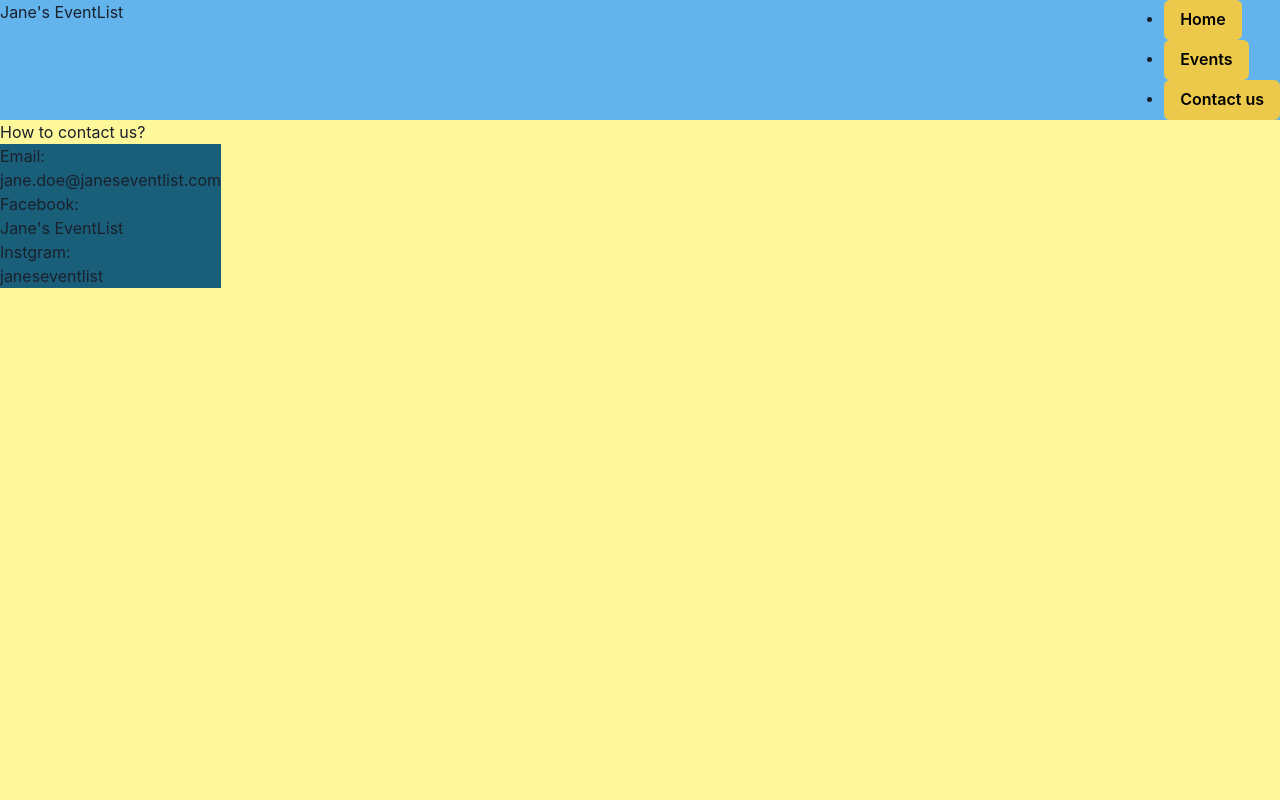
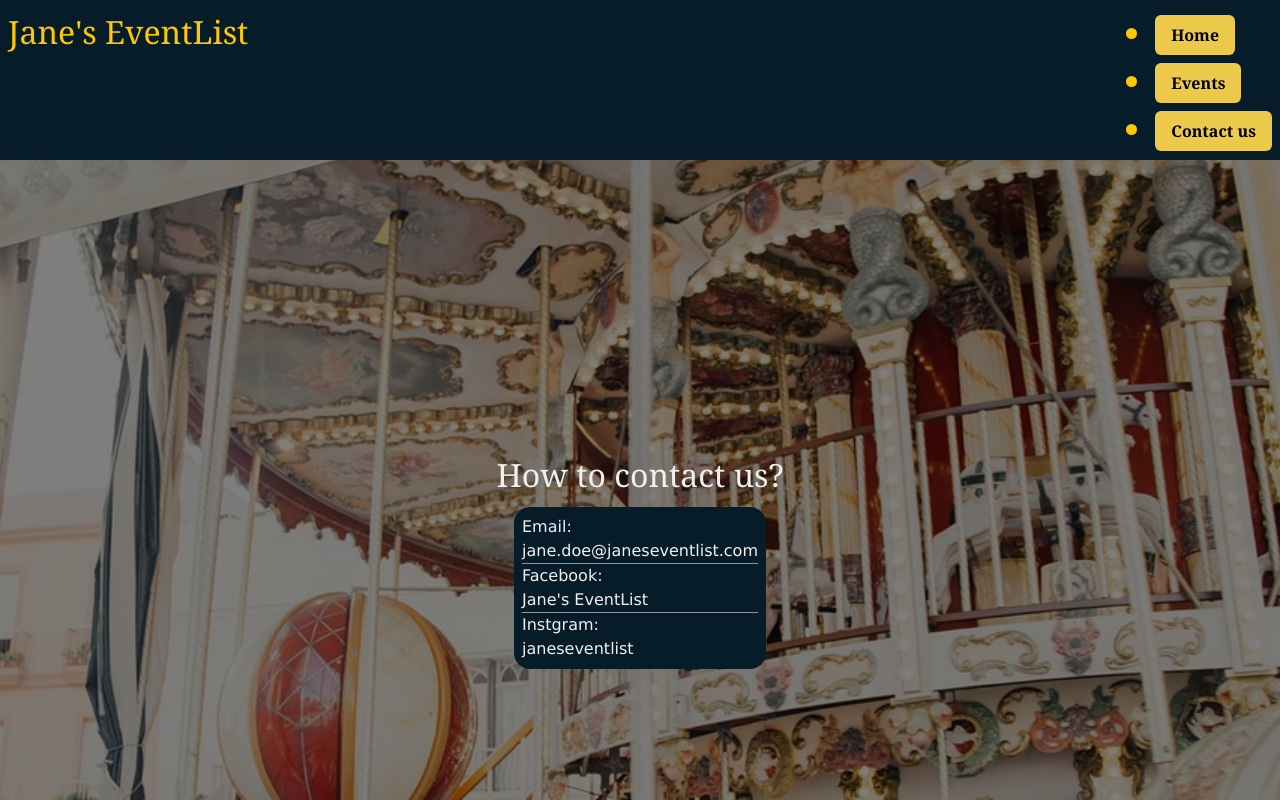
Before and after one commit to codeWithLydia/react-final-project, a React (Vite) app: page /contact in a window 1280 px wide. Shown: the top 800 px of the page. Built offline with nearby package versions, Linux system fonts and the light colour scheme; no server answers.

Commit message:
Add files via upload
alle functionaliteit getest, dit werkt. begonnen met de opmaak en styling

```diff
--- a/src/components/Footer.jsx
+++ b/src/components/Footer.jsx
@@ -3,7 +3,7 @@ import { Flex, Text } from "@chakra-ui/react";
 
 export const Footer = () => {
   return (
-    <Flex bgColor="blue.300">
+    <Flex className="footer">
       <Text>©2024 Jane Doe</Text>
     </Flex>
   );
--- a/src/components/Header.jsx
+++ b/src/components/Header.jsx
@@ -5,7 +5,7 @@ import { HamburgerNavigation } from "./ui/HamburgerNavigation";
 
 export const Header = () => {
   return (
-    <Flex bgColor="blue.300" justifyContent="space-between">
+    <Flex className="header">
       <Text>Jane&apos;s EventList</Text>
       <Show below="md">
         <HamburgerNavigation />
--- a/src/components/ui/EditEventButton.jsx
+++ b/src/components/ui/EditEventButton.jsx
@@ -21,7 +21,7 @@ import {
 } from "@chakra-ui/react";
 import { CheckIcon, CloseIcon, EditIcon } from "@chakra-ui/icons";
 
-export const EditEventButton = ({ defaultValues, onSave, eventId }) => {
+export const EditEventButton = ({ defaultValues, onSave, onFail, eventId }) => {
   const [localValues, setLocalValues] = useState(defaultValues);
   const { isOpen, onOpen, onClose } = useDisclosure();
 
@@ -47,6 +47,7 @@ export const EditEventButton = ({ defaultValues, onSave, eventId }) => {
       onClose();
     } catch (error) {
       console.error("Something went wrong:", error);
+      onFail();
     }
   };
 
@@ -74,12 +75,6 @@ export const EditEventButton = ({ defaultValues, onSave, eventId }) => {
     <Box>
       {/* Preview mode shows the content and the Edit button */}
       <Box textAlign="center">
-        {/*<Box>
-          <h2>{localValues.title}</h2>
-          <p>{localValues.description}</p>
-          <p>Start Time: {new Date(localValues.startTime).toLocaleString()}</p>
-          <p>End Time: {new Date(localValues.endTime).toLocaleString()}</p>
-        </Box>*/}
         <IconButton
           size="sm"
           icon={<EditIcon />}
--- /dev/null
+++ b/src/components/ui/FailMessage.jsx
@@ -0,0 +1,35 @@
+import React, { useEffect } from "react";
+import { Box, Text } from "@chakra-ui/react";
+
+export const FailMessage = ({
+  message,
+  showFail,
+  setShowFail,
+  duration = 5000,
+}) => {
+  useEffect(() => {
+    if (showFail) {
+      const timer = setTimeout(() => {
+        setShowFail(false);
+      }, duration);
+
+      return () => clearTimeout(timer);
+    }
+  }, [showFail, setShowFail, duration]);
+
+  return (
+    <>
+      {showFail && (
+        <Box
+          bg="red.500"
+          color="white"
+          p={4}
+          borderRadius="md"
+          textAlign="center"
+        >
+          <Text>{message}</Text>
+        </Box>
+      )}
+    </>
+  );
+};
--- a/src/components/ui/HamburgerNavigation.jsx
+++ b/src/components/ui/HamburgerNavigation.jsx
@@ -1,32 +1,40 @@
 import React from "react";
 import { HamburgerIcon } from "@chakra-ui/icons";
-import {
-  IconButton,
-  Menu,
-  MenuList,
-  MenuButton,
-  MenuItem,
-} from "@chakra-ui/react";
+import { Menu, MenuList, MenuButton, MenuItem } from "@chakra-ui/react";
 import { Link } from "react-router-dom";
 
 export const HamburgerNavigation = () => {
   return (
     <Menu>
       <MenuButton
-        as={IconButton}
-        aria-label="Options"
-        icon={<HamburgerIcon />}
-        variant="outline"
-      />
+        px={2.5}
+        py={1.25}
+        transition="all 0.2s"
+        borderRadius="md"
+        borderWidth="1px"
+        bg="#f0f0f0"
+        _hover={{ bg: "gray.400" }}
+        _expanded={{ bg: "blue.200" }}
+        _focus={{ boxShadow: "outline" }}
+      >
+        <HamburgerIcon />
+      </MenuButton>
+
       <MenuList>
         <MenuItem>
-          <Link to="/">Home</Link>
+          <Link to="/" className="menu-link">
+            Home
+          </Link>
         </MenuItem>
         <MenuItem>
-          <Link to="/eventspage">Events</Link>
+          <Link to="/eventspage" className="menu-link">
+            Events
+          </Link>
         </MenuItem>
         <MenuItem>
-          <Link to="/contact">Contact us</Link>
+          <Link to="/contact" className="menu-link">
+            Contact us
+          </Link>
         </MenuItem>
       </MenuList>
     </Menu>
--- /dev/null
+++ b/src/components/ui/SuccessMessage.jsx
@@ -0,0 +1,35 @@
+import React, { useEffect } from "react";
+import { Box, Text } from "@chakra-ui/react";
+
+export const SuccessMessage = ({
+  message,
+  showSuccess,
+  setShowSuccess,
+  duration = 5000,
+}) => {
+  useEffect(() => {
+    if (showSuccess) {
+      const timer = setTimeout(() => {
+        setShowSuccess(false);
+      }, duration);
+
+      return () => clearTimeout(timer);
+    }
+  }, [showSuccess, setShowSuccess, duration]);
+
+  return (
+    <>
+      {showSuccess && (
+        <Box
+          bg="green.500"
+          color="white"
+          p={4}
+          borderRadius="md"
+          textAlign="center"
+        >
+          <Text>{message}</Text>
+        </Box>
+      )}
+    </>
+  );
+};
--- a/src/main.jsx
+++ b/src/main.jsx
@@ -1,5 +1,6 @@
 import React from "react";
 import ReactDOM from "react-dom/client";
+import "./style.css";
 import { ChakraProvider } from "@chakra-ui/react";
 import { createBrowserRouter, RouterProvider } from "react-router-dom";
 import { DataProvider } from "./context/DataContext";
--- a/src/pages/Contact.jsx
+++ b/src/pages/Contact.jsx
@@ -1,15 +1,17 @@
 import React from "react";
-import { Text, Flex } from "@chakra-ui/react";
+import { Text, Flex, Divider } from "@chakra-ui/react";
 
 export const Contact = () => {
   return (
-    <Flex flexDir="column" bgColor="#fff89a" w="100vw" h="100vh">
-      <Text>How to contact us?</Text>
-      <Flex bgColor="#1a5f7a" flexDir="column" w="fit-content">
+    <Flex className="contact-page">
+      <Text className="title">How to contact us?</Text>
+      <Flex className="contact-info">
         <p>Email: </p>
         <p>jane.doe@janeseventlist.com</p>
+        <Divider />
         <p>Facebook: </p>
         <p>Jane&apos;s EventList</p>
+        <Divider />
         <p>Instgram: </p>
         <p>janeseventlist</p>
       </Flex>
--- a/src/pages/EventPage.jsx
+++ b/src/pages/EventPage.jsx
@@ -1,14 +1,19 @@
-import React, { useContext } from "react";
+import React, { useContext, useState } from "react";
 import { useParams, useNavigate } from "react-router-dom";
 import { DataContext } from "../context/DataContext";
 import { Heading, Text, Image, Flex } from "@chakra-ui/react";
 import { DeleteButton } from "../components/ui/DeleteButton";
 import { EditEventButton } from "../components/ui/EditEventButton";
+import { SuccessMessage } from "../components/ui/SuccessMessage";
+import { FailMessage } from "../components/ui/FailMessage";
 
 export const EventPage = () => {
   const { eventId } = useParams();
   const { data, loading, error } = useContext(DataContext);
   const navigate = useNavigate();
+
+  const [showSuccess, setShowSuccess] = useState(false);
+  const [showFail, setShowFail] = useState(false);
 
   if (loading) return <p>Loading...</p>;
   if (error) return <p>There seems to be a problem</p>;
@@ -32,10 +37,27 @@ export const EventPage = () => {
 
   const handleSave = (newValues) => {
     console.log("Event details updated:", newValues);
+    setShowSuccess(true);
+  };
+
+  const handleFail = () => {
+    setShowFail(true);
   };
 
   return (
     <Flex>
+      <SuccessMessage
+        message="Event updated successfully"
+        showSuccess={showSuccess}
+        setShowSuccess={setShowSuccess}
+        duration={5000}
+      />
+      <FailMessage
+        message="Failed to update the event. Please try again"
+        showFail={showFail}
+        setShowFail={setShowFail}
+        duration={5000}
+      />
       <Heading>{event.title}</Heading>
       <Text>
         Categories:{" "}
@@ -78,6 +100,7 @@ export const EventPage = () => {
           }}
           eventId={event.id}
           onSave={handleSave}
+          onFail={handleFail}
         />
 
         <DeleteButton eventId={event.id} onDelete={handleEventDeleted} />
--- a/src/pages/Home.jsx
+++ b/src/pages/Home.jsx
@@ -3,9 +3,9 @@ import { Flex, Box, Text, Heading } from "@chakra-ui/react";
 
 export const Home = () => {
   return (
-    <Flex>
-      <Heading>Welcome to Jane&apos;s EventList!</Heading>
-      <Box bgColor="#1a5f7a">
+    <Flex className="home-page">
+      <Heading className="title">Welcome to Jane&apos;s EventList!</Heading>
+      <Box className="welcome-text" bgColor="#1a5f7a">
         <Text>
           Vivamus. Odio bibendum pulvinar adipiscing posuere nostra mauris elit
           nibh gravida, facilisis morbi, euismod nisi Magnis vitae integer.
--- /dev/null
+++ b/src/style.css
@@ -0,0 +1,112 @@
+:root {
+  --main-font: "Verdana", Geneva, "Tahoma", sans-serif;
+  --secondary-font: Georgia, "Times New Roman", Times, serif;
+
+  --primary-color: #071c29;
+  --secondary-color: #ffc900;
+  --accent-color: #f0f0f0;
+
+  font-size: 16px;
+  line-height: 24px;
+  font-weight: 400;
+
+  color-scheme: light dark;
+
+  font-synthesis: none;
+  text-rendering: optimizeLegibility;
+  -webkit-font-smoothing: antialiased;
+  -moz-osx-font-smoothing: grayscale;
+  -webkit-text-size-adjust: 100%;
+}
+
+.title {
+  text-align: center;
+  font-family: var(--secondary-font);
+  font-size: 2rem;
+  color: var(--accent-color);
+}
+
+.menu-link {
+  color: var(--primary-color);
+  font-family: var(--main-font);
+  font-size: 1rem;
+}
+
+.header {
+  width: 100%vw;
+  justify-content: space-between;
+  background-color: var(--primary-color);
+  color: var(--secondary-color);
+  font-family: var(--secondary-font);
+  font-size: 2rem;
+  padding: 0.5rem;
+}
+
+.footer {
+  width: 100%vw;
+  background-color: var(--primary-color);
+  color: var(--accent-color);
+  font-family: var(--main-font);
+  font-size: 0.75rem;
+  padding: 0.5rem;
+}
+
+.home-page {
+  flex-direction: column;
+  justify-content: center;
+  align-items: center;
+  width: 100vw;
+  height: 100vh;
+  background-color: var(--primary-color);
+  background-image: linear-gradient(rgba(0, 0, 0, 0.5), rgba(0, 0, 0, 0.5)),
+    url(/images/amusement-park.jpg);
+  background-position: center;
+  background-size: cover;
+}
+
+.home-page > .title {
+  text-align: center;
+  font-family: var(--secondary-font);
+  font-size: 2rem;
+  color: var(--accent-color);
+}
+
+.home-page > .welcome-text {
+  width: 50%;
+  height: auto;
+  background-color: var(--primary-color);
+  color: var(--accent-color);
+  font-size: 1rem;
+  font-family: var(--main-font);
+  border-radius: 1rem;
+  margin-top: 0.5rem;
+  padding: 0.5rem;
+}
+
+.contact-page {
+  flex-direction: column;
+  justify-content: center;
+  align-items: center;
+  width: 100vw;
+  height: 100vh;
+  background-color: var(--primary-color);
+  background-image: linear-gradient(rgba(0, 0, 0, 0.5), rgba(0, 0, 0, 0.5)),
+    url(/images/carousel.jpg);
+  background-position: center;
+  background-size: cover;
+}
+
+.contact-page > .contact-info {
+  flex-direction: column;
+  justify-content: center;
+  align-items: flex-start;
+  width: auto;
+  height: auto;
+  background-color: var(--primary-color);
+  color: var(--accent-color);
+  font-family: var(--main-font);
+  font-size: 1rem;
+  border-radius: 1rem;
+  margin-top: 0.5rem;
+  padding: 0.5rem;
+}
```
Also changed, not shown: src/pages/EventSubmitForm.jsx (+33 -2 lines).
